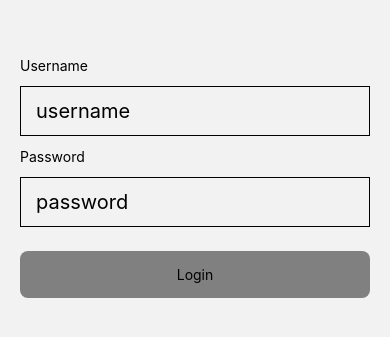
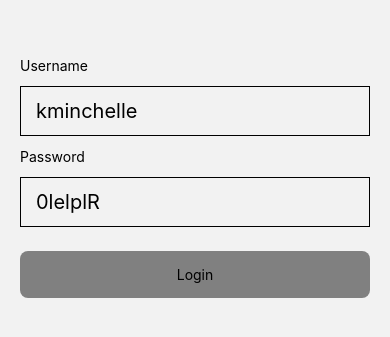
Before and after one commit to vaishu-15/Redux, a React Native app: screen /Login in a window 390 px wide. Shown: the part 245-582 px from the top of the page. Built offline with nearby package versions, Linux system fonts and the light colour scheme.

Commit message:
completed

```diff
--- a/src/screen/Login.js
+++ b/src/screen/Login.js
@@ -11,10 +11,10 @@ import {useDispatch, useSelector} from 'react-redux';
 import {loginUser} from '../store/authSlice';
 
 const Login = props => {
-  const dispatch = useDispatch();
-  const [username, setUsername] = useState('');
-  const [password, setPassword] = useState('');
-  const {status, error, user} = useSelector(state => state.auth);
+  const dispatch = useDispatch();[]
+  const [username, setUsername] = useState('kminchelle');
+  const [password, setPassword] = useState('0lelplR');
+  const {loading, error, user} = useSelector(state => state.auth);
 
   const handleLogin = async () => {
     if (!username || !password) {
@@ -29,7 +29,6 @@ const Login = props => {
       props.navigation.navigate('Home');
     }
   }, [user]);
-
 
   return (
     <View style={{flex: 1, justifyContent: 'center', padding: 20}}>
@@ -62,7 +61,7 @@ const Login = props => {
         }}>
         <Text>Login</Text>
       </TouchableOpacity>
-      {status === 'failed' && <Text>Error: {error}</Text>}
+      {loading === 'failed' && <Text>Error: {error}</Text>}
     </View>
   );
 };
```
